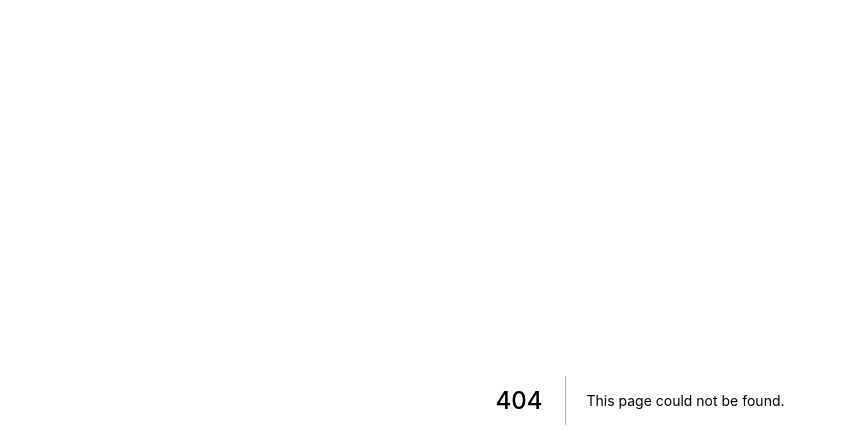
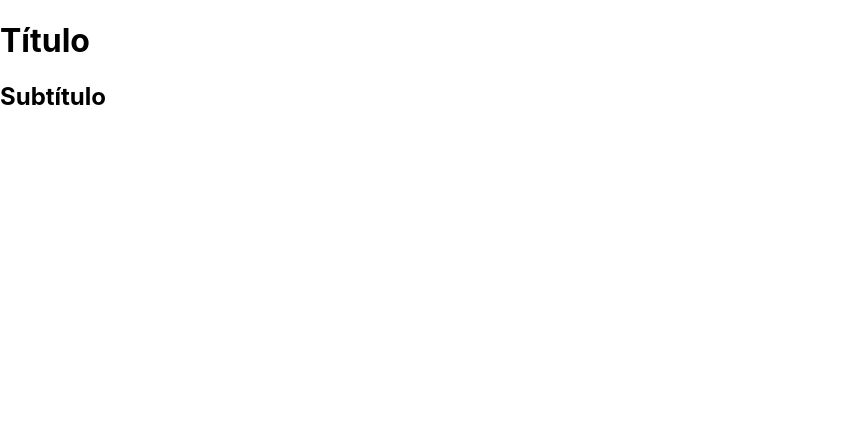
Before and after one commit to betosan83/review-react-nextjs, a Next.js app: page /basics/usandoTitulo in a window 1280 px wide. Before the commit this address had no page. Shown: the top 448 px of the page, without its empty margins (0-846 px from the left). Built offline with nearby package versions, Linux system fonts and the light colour scheme.

Commit message:
New use of external component.

```diff
--- /dev/null
+++ b/pages/basics/usandoTitulo.jsx
@@ -0,0 +1,9 @@
+import Titulo from '../../components/Titulo'
+
+export default function usandoTitulo() {
+    return (
+        <div>
+            <Titulo></Titulo>
+        </div>
+    )
+}
```
